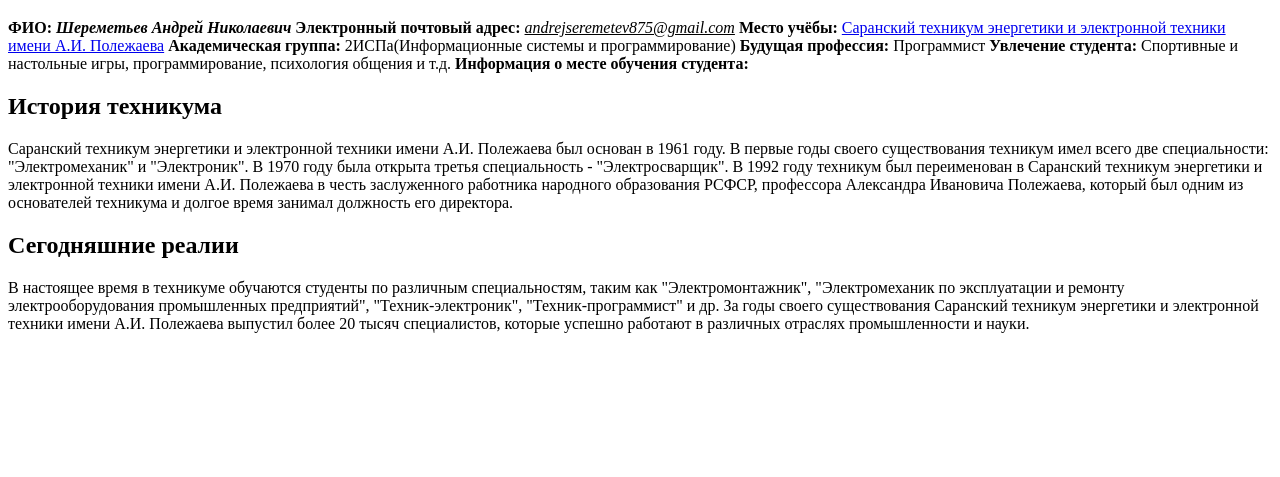
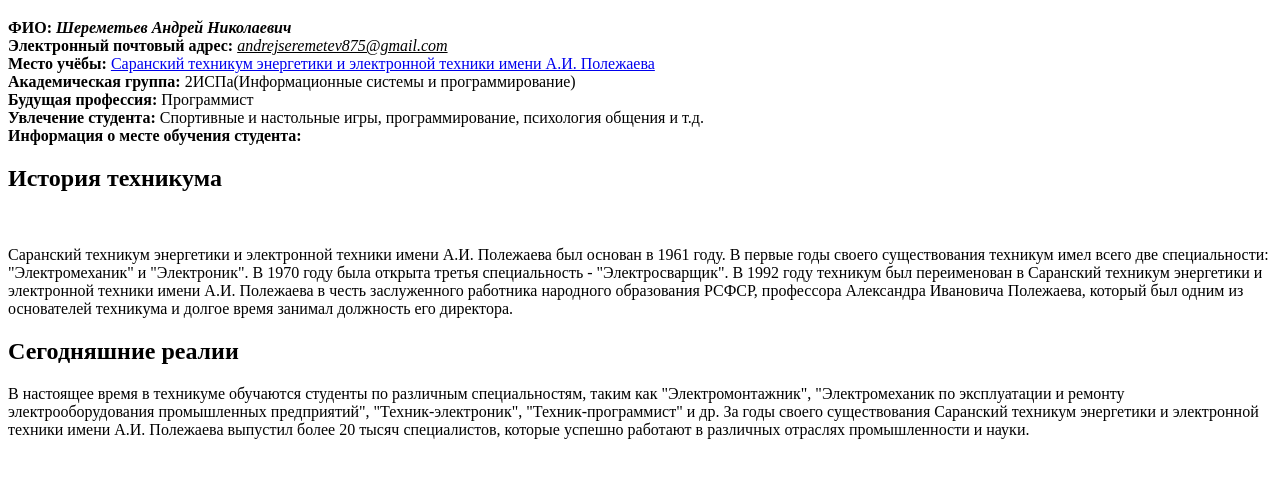
Before and after one commit to 1Wellplay/laba-web, a plain HTML site: page student.html in a window 1280 px wide. Shown: the part 61-538 px from the top of the page. Drawn offline with Linux system fonts and the light colour scheme.

Commit message:
Update student.html

```diff
--- a/student.html
+++ b/student.html
@@ -7,14 +7,14 @@
   <body>
     <p>
       <h1>Информация о студенте:</h1>
-      <strong>ФИО:</strong> <b><em>Шереметьев Андрей Николаевич</em></b>
-      <strong>Электронный почтовый адрес:</strong> <i><u>andrejseremetev875@gmail.com</u></i>
-      <strong>Место учёбы:</strong> <a href="https://steet.ru">Саранский техникум энергетики и электронной техники имени А.И. Полежаева</a>
-      <strong>Академическая группа:</strong> 2ИСПа(Информационные системы и программирование)
-      <strong>Будущая профессия:</strong> Программист
-      <strong>Увлечение студента:</strong> Спортивные и настольные игры, программирование, психология общения и т.д.
-      <strong>Информация о месте обучения студента:</strong>
-      <h2>История техникума</h2>
+      <strong>ФИО:</strong> <b><em>Шереметьев Андрей Николаевич</em></b><br>
+      <strong>Электронный почтовый адрес:</strong> <i><u>andrejseremetev875@gmail.com</u></i><br>
+      <strong>Место учёбы:</strong> <a href="https://steet.ru">Саранский техникум энергетики и электронной техники имени А.И. Полежаева</a><br>
+      <strong>Академическая группа:</strong> 2ИСПа(Информационные системы и программирование)<br>
+      <strong>Будущая профессия:</strong> Программист<br>
+      <strong>Увлечение студента:</strong> Спортивные и настольные игры, программирование, психология общения и т.д.<br>
+      <strong>Информация о месте обучения студента:</strong><br>
+      <h2>История техникума</h2><br>
       <p>
         Саранский техникум энергетики и электронной техники имени А.И. Полежаева был основан в 1961 году. В первые годы своего существования техникум имел всего две специальности: "Электромеханик" и "Электроник". В 1970 году была открыта третья специальность - "Электросварщик".
 
```
